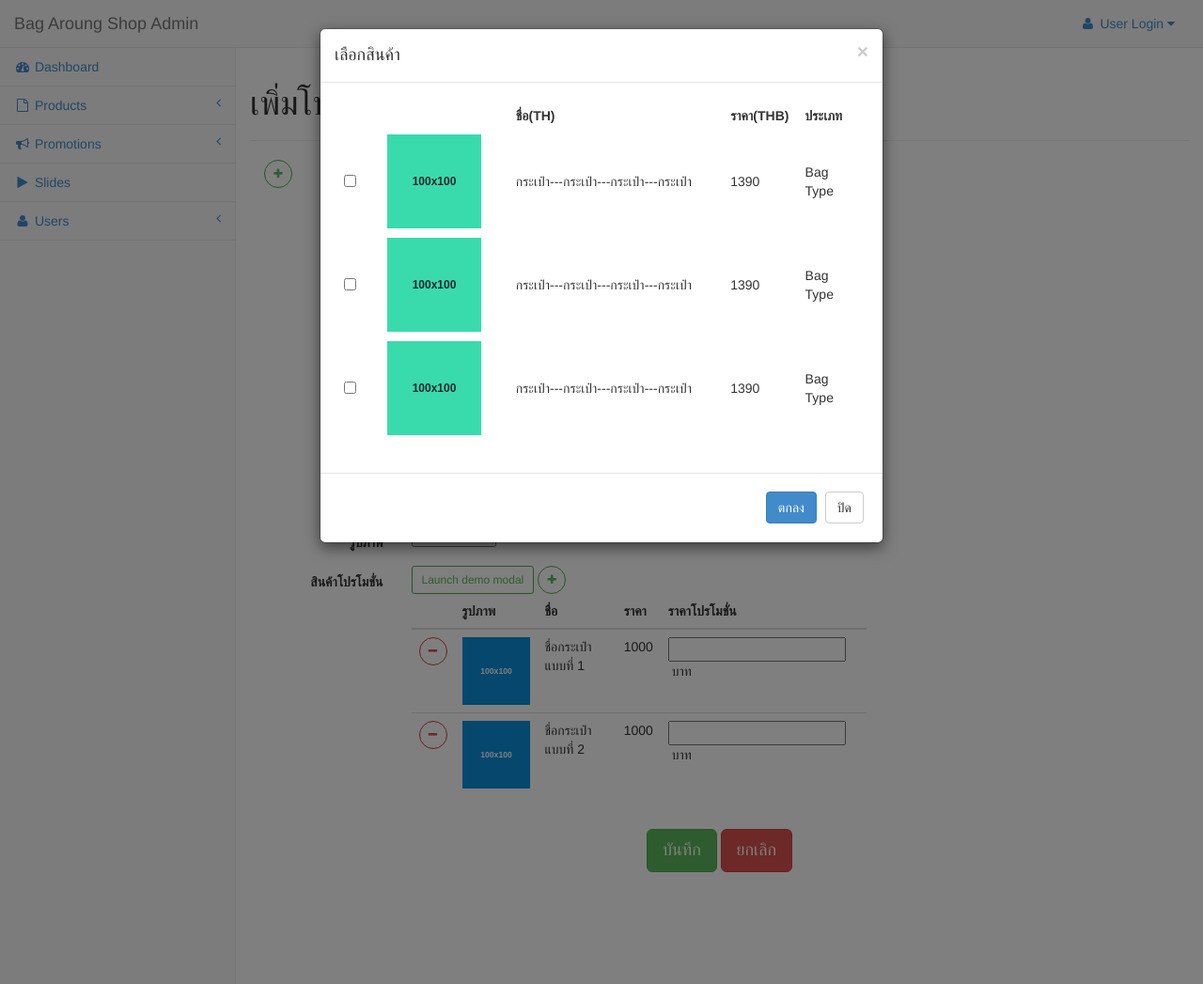
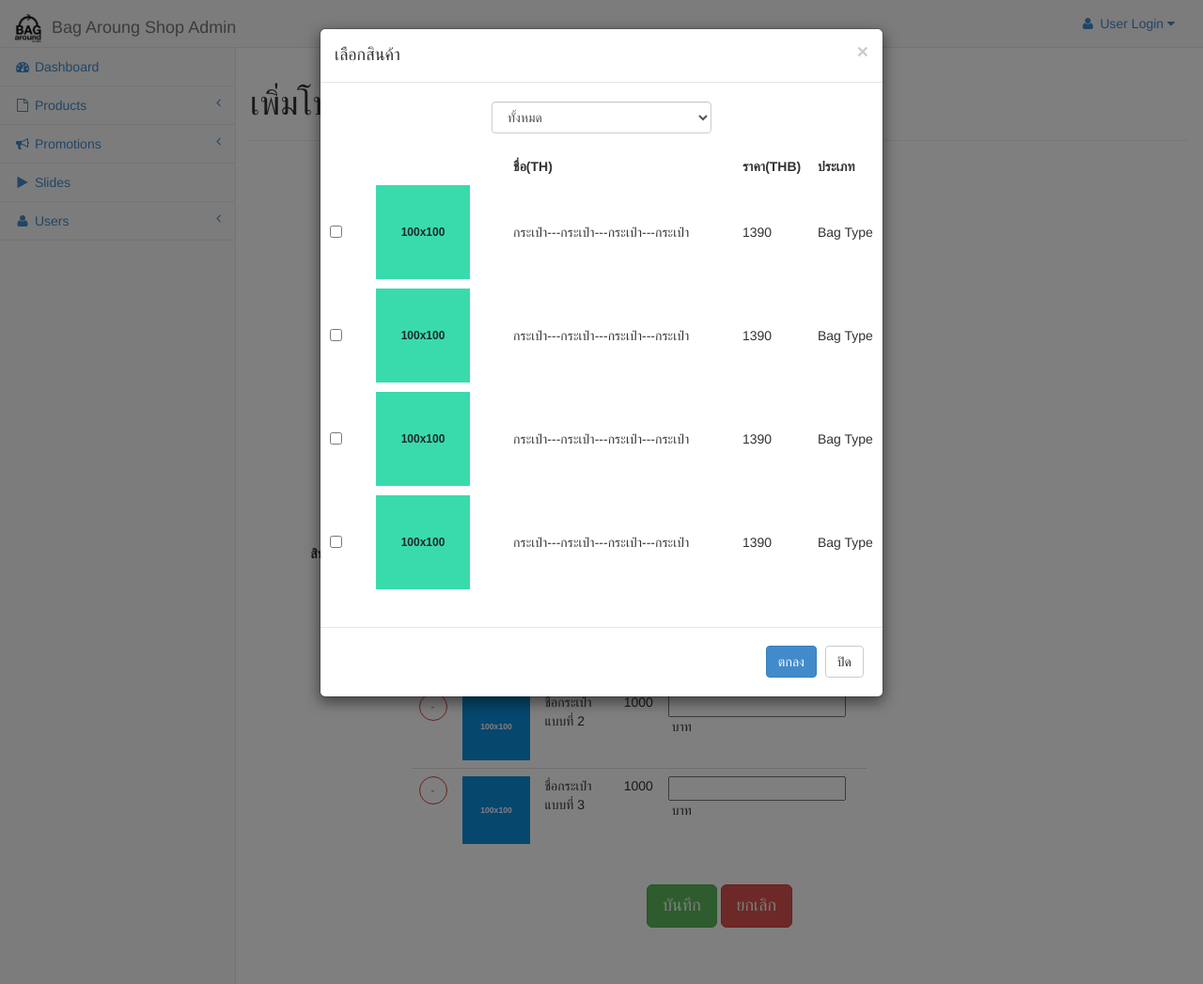
Before and after one commit to cbnuke/Bagaroung_shop, a CodeIgniter app: page /Bagaroung_shop/Promotions/add in a window 1280 px wide, after a click that opens the changed part. Shown: the whole page at 94% size. Run offline with CodeIgniter, Linux system fonts and the light colour scheme.

Commit message:
admin form

```diff
--- a/application/views/admin/form_product.php
+++ b/application/views/admin/form_product.php
@@ -114,7 +114,7 @@
         </div>
 
         <div class="form-group">
-            <label class="col-sm-2 control-label">Type</label>
+            <label class="col-sm-2 control-label">ประเภทสินค้า</label>
             <div class="col-sm-3">
                 <select class="form-control">
                     <option>Type 1</option>
--- a/application/views/admin/form_promotion.php
+++ b/application/views/admin/form_promotion.php
@@ -1,3 +1,12 @@
+<script>
+    function deleteRow(r)
+    {
+        var i = r.parentNode.parentNode.rowIndex;
+        document.getElementById("tb_products_promotion").deleteRow(i);
+    }
+</script>
+
+
 <div class="row">
     <div class="page-header">
         <h1>
@@ -5,11 +14,9 @@
         </h1>
     </div>
 </div>
-<!-- Button trigger modal -->
-<button class="btn btn-outline btn-circle btn-success btn-sm" data-toggle="modal" data-target="#myModal">
-    <i class="fa fa-plus fa-fw"></i>
-</button>
+
 <div class="row">
+
     <form class="form-horizontal" role='form'>
         <div class="form-group">
             <label class="col-sm-2 control-label">ชื่อ</label>
@@ -59,13 +66,10 @@
             <div class="col-sm-6">
                 <div class="pull-left">
                     <!-- Button trigger modal -->
-                    <button class="btn btn-outline btn-success btn-sm" data-toggle="modal" data-target="#myModal">
-                        Launch demo modal
-                    </button>
-                    <button class="btn btn-outline btn-circle btn-success btn-sm" data-toggle="modal" data-target="#myModal"><i class="fa fa-plus fa-fw"></i></button>
+                    <input type="button" class="btn btn-outline btn-circle btn-success btn-sm" data-toggle="modal" data-target="#myModal" value="+" >
                 </div>
                 <br>
-                <table class="table table-responsive">
+                <table id="tb_products_promotion" class="table table-responsive" >
                     <thead>
                         <tr>
                             <th></th>
@@ -78,18 +82,22 @@
                     </thead>
                     <tbody>
                         <tr>
-                            <td align="center"><button class="btn btn-outline btn-circle btn-danger btn-sm"><i class="fa fa-minus fa-fw"></i></button></td>
+                            <td align="middle"><input type="button" class="btn btn-outline btn-circle btn-danger btn-sm" value="-" onclick="deleteRow(this)"></td>
                             <td align="center"><img data-src="holder.js/100x100/auto/sky" class="img-responsive" alt="Generic placeholder thumbnail"></td>
                             <td>ชื่อกระเป๋าแบบที่ 1</td>
                             <td align="center">1000</td>
                             <td><input type="text" name="" value=""><span>&nbsp;บาท</span></td>
                         </tr>
                         <tr>
-                            <td align="center"><button class="btn btn-outline btn-circle btn-danger btn-sm"><i class="fa fa-minus fa-fw"></i></button></td>
+                            <td align="middle"><input type="button" class="btn btn-outline btn-circle btn-danger btn-sm" value="-" onclick="deleteRow(this)"></td>
                             <td align="center"><img data-src="holder.js/100x100/auto/sky" class="img-responsive" alt="Generic placeholder thumbnail"></td>
                             <td>ชื่อกระเป๋าแบบที่ 2</td>
                             <td align="center">1000</td>
                             <td><input type="text" name="" value=""><span>&nbsp;บาท</span></td>
+                        </tr>
+                        <tr><td align="middle"><input type="button" class="btn btn-outline btn-circle btn-danger btn-sm" value="-" onclick="deleteRow(this)"></td>
+                            <td align="center"><img data-src="holder.js/100x100/auto/sky" class="img-responsive" alt="Generic placeholder thumbnail"></td>
+                            <td>ชื่อกระเป๋าแบบที่ 3</td><td align="center">1000</td><td><input type="text" name="" value=""><span>&nbsp;บาท</span></td>
                         </tr>
                     </tbody>
                 </table>
@@ -104,7 +112,9 @@
         </div>
     </form>
 
+</div>
 
+<div class="row">
     <!-- Modal -->
     <div class="modal fade" id="myModal" tabindex="-1" role="dialog" aria-labelledby="myModalLabel" aria-hidden="true">
         <div class="modal-dialog">
@@ -113,7 +123,24 @@
                     <button type="button" class="close" data-dismiss="modal" aria-hidden="true">&times;</button>
                     <h4 class="modal-title" id="myModalLabel">เลือกสินค้า</h4>
                 </div>
-                <div class="modal-body">
+                <div class="modal-body ">
+                    <div class="row" >
+                        <div class="col-lg-3">  </div>
+                        <div class="col-lg-6">
+                            <div class="col-sm-12">
+                                <select class="form-control">
+                                    <option>ทั้งหมด</option>
+                                    <option>Type 2</option>
+                                    <option>Type 3</option>
+                                    <option>Type 4</option>
+                                    <option>Type 5</option>
+                                </select>
+                            </div>
+                        </div>
+                        <div class="col-lg-3">  </div>
+                    </div>
+                    <br>
+                    <div class="row">
                         <table class="table-condensed table-responsive">
                             <thead>
                                 <tr>
@@ -128,7 +155,7 @@
                             <tbody>
                                 <tr>
                                     <td>
-                                    <input type="checkbox" value="">
+                                        <input type="checkbox" class="a" id="3" >
                                     </td>
                                     <td><img data-src="holder.js/100x100/auto/vine" class="img-responsive" alt="Generic placeholder thumbnail">  </td>
                                     <td>กระเป๋า---กระเป๋า---กระเป๋า---กระเป๋า</td>
@@ -137,7 +164,7 @@
                                 </tr>
                                 <tr>
                                     <td>
-                                    <input type="checkbox" value="">
+                                        <input type="checkbox" class="a" id="4" >
                                     </td>
                                     <td><img data-src="holder.js/100x100/auto/vine" class="img-responsive" alt="Generic placeholder thumbnail">  </td>
                                     <td>กระเป๋า---กระเป๋า---กระเป๋า---กระเป๋า</td>
@@ -146,7 +173,16 @@
                                 </tr>
                                 <tr>
                                     <td>
-                                    <input type="checkbox" value="">
+                                        <input type="checkbox" class="a" id="5">
+                                    </td>
+                                    <td><img src="holder.js/100x100/auto/vine" class="img-responsive" alt="Generic placeholder thumbnail">  </td>
+                                    <td>กระเป๋า---กระเป๋า---กระเป๋า---กระเป๋า</td>
+                                    <td>1390</td>
+                                    <td>Bag Type</td>
+                                </tr>
+                                <tr>
+                                    <td>
+                                        <input type="checkbox" class="a" id="6" >
                                     </td>
                                     <td><img data-src="holder.js/100x100/auto/vine" class="img-responsive" alt="Generic placeholder thumbnail">  </td>
                                     <td>กระเป๋า---กระเป๋า---กระเป๋า---กระเป๋า</td>
@@ -154,12 +190,14 @@
                                     <td>Bag Type</td>
                                 </tr>
 
+
                             </tbody>
 
                         </table>
                     </div>
+                </div>
                 <div class="modal-footer">
-                    <button type="button" class="btn btn-primary">ตกลง</button>
+                    <input type="button" class="btn btn-primary" id="button" value='ตกลง'>
                     <button type="button" class="btn btn-default" data-dismiss="modal">ปิด</button>
                 </div>
             </div>
@@ -167,3 +205,35 @@
     </div>
 
 </div>
+<?= js('jquery.js'); ?>
+<script language="javascript">
+    $(document).ready(function() {
+        $("#button").click(function() {
+            var selected = $(".a:checked").map(function() {
+                return this.id;
+            }).toArray();
+            //alert(selected.join(","));
+            if (selected.length > 0) {
+                var row = '';
+                $.each(selected, function(index, value) {
+
+                    $('#tb_products_promotion tbody > tr').remove();
+                    //alert(index + ': ' + value);
+                    row += '<tr>';
+                    row += '<td align="middle"><input type="button" class="btn btn-outline btn-circle btn-danger btn-sm" value="-" onclick="deleteRow(this)"></td>';
+                    row += '<td align="center"><img src="http://localhost/Bagaroung_shop/assets/img/logo.png" style="width: 100px; height: 100px" class="img-responsive"></td>';
+                    row += '<td>ชื่อกระเป๋าแบบที่ 2</td>';
+                    row += '<td align="center">1000</td>';
+                    row += '<td><input type="text" name="" value=""><span>&nbsp;บาท</span></td>';
+                    row += '</tr>';
+
+                    console.log(index + ' == ' + value + '---' + row);
+
+                });
+                $('#tb_products_promotion').append(row);
+            }
+            $('#myModal').modal('hide');
+        });
+    });
+
+</script>
--- a/application/views/admin/theme_footer_admin.php
+++ b/application/views/admin/theme_footer_admin.php
@@ -11,10 +11,6 @@
         </div><!-- /#wrapper -->
 
         <!-- Core Scripts - Include with every page -->
-<!--        <script src="http://code.jquery.com/jquery-2.1.1.min.js"></script>
-        <script src="js/bootstrap.min.js"></script>
-        <script src="js/plugins/metisMenu/jquery.metisMenu.js"></script>
-        <script src="js/docs.min.js"></script>-->
         <?=js('jquery.js');?>
         <?=js('bootstrap.js');?>
         <?=js('plugins/metisMenu/jquery.metisMenu.js');?>
--- a/application/views/admin/theme_header_admin.php
+++ b/application/views/admin/theme_header_admin.php
@@ -13,15 +13,11 @@
         <meta name="viewport" content="width=device-width, initial-scale=1.0">
         <meta name="description" content="">
         <meta name="author" content="VoRD">
-
-        <!-- Core CSS - Include with every page -->
-        <!--        <link href="css/bootstrap.min.css" rel="stylesheet">-->
-        <!--        <link href="font-awesome/css/font-awesome.css" rel="stylesheet"> -->
+        <link rel="shortcut icon" href="<?php echo base_url() . 'assets/img/favicon.ico'; ?>">
         <?php echo css('bootstrap.css'); ?>
         <?php echo css('font-awesome.css'); ?>
 
         <!-- SB Admin CSS - Include with every page -->
-        <!--        <link href="css/sb-admin.css" rel="stylesheet">-->
         <?php echo css('sb-admin.css'); ?>
 
     </head>
@@ -36,11 +32,12 @@
                         <span class="icon-bar"></span>
                         <span class="icon-bar"></span>
                     </button>
-                    <a class="navbar-brand" href="index.html">Bag Aroung Shop Admin</a>
+
+                    <a class="navbar-brand" href=""><?php echo img('logo.png', array('height' => '30px')); ?>&nbsp;Bag Aroung Shop Admin</a>
                 </div>
                 <!-- /.navbar-header -->
 
-                <ul class="nav navbar-top-links navbar-right">
+                <ul class="nav navbar-top-links navbar-right visible-md visible-lg">
                     <!-- /.dropdown -->
                     <li class="dropdown">
                         <a class="dropdown-toggle" data-toggle="dropdown" href="#">
@@ -52,7 +49,7 @@
                             <li><a href="#"><i class="fa fa-gear fa-fw"></i> Settings</a>
                             </li>
                             <li class="divider"></li>
-                            <li><a href="login.php"><i class="fa fa-sign-out fa-fw"></i> Logout</a>
+                            <li><a href=""><i class="fa fa-sign-out fa-fw"></i> Logout</a>
                             </li>
                         </ul>
                         <!-- /.dropdown-user -->
@@ -73,20 +70,20 @@
                                 <a href="#"><i class="fa fa-file-o fa-fw"></i>&nbsp;Products<span class="fa arrow"></span></a>
                                 <ul class="nav nav-second-level">
                                     <li>
-                                        <?= anchor('Products/add','<i class="fa fa-plus-circle fa-fw"></i>&nbsp;เพิ่มสินค้า');?>
+                                        <?= anchor('Products/add', '<i class="fa fa-plus-circle fa-fw"></i>&nbsp;เพิ่มสินค้า'); ?>
                                     </li>
                                     <li>
-                                        <?= anchor('Products','<i class="fa fa-list fa-fm "></i>&nbsp;รายการสินค้า'); ?>
+                                        <?= anchor('Products', '<i class="fa fa-list fa-fm "></i>&nbsp;รายการสินค้า'); ?>
                                     </li>
                                     <!-- Product type -->
                                     <li>
                                         <a href="#">&nbsp;Product Types <span class="fa arrow"></span></a>
                                         <ul class="nav nav-third-level">
                                             <li>
-                                                <?= anchor('ProductTypes/add','<i class="fa fa-plus-circle fa-fw"></i>&nbsp;เพิ่มประเภทสินค้า')?>
+                                                <?= anchor('ProductTypes/add', '<i class="fa fa-plus-circle fa-fw"></i>&nbsp;เพิ่มประเภทสินค้า') ?>
                                             </li>
                                             <li>
-                                                <?= anchor('ProductTypes','<i class="fa fa-list fa-fm "></i>&nbsp;รายการประเภทสินค้า')?>
+                                                <?= anchor('ProductTypes', '<i class="fa fa-list fa-fm "></i>&nbsp;รายการประเภทสินค้า') ?>
                                             </li>
                                         </ul>
                                         <!-- /.nav-third-level -->
@@ -100,13 +97,13 @@
                                 <a href="#"><i class="fa fa-bullhorn fa-fw"></i>&nbsp;Promotions<span class="fa arrow"></span></a>
                                 <ul class="nav nav-second-level">
                                     <li>
-                                        <?= anchor('Promotions/add','<i class="fa fa-plus-circle fa-fw"></i>&nbsp;สร้างโปรโมชั่น')?>
+                                        <?= anchor('Promotions/add', '<i class="fa fa-plus-circle fa-fw"></i>&nbsp;สร้างโปรโมชั่น') ?>
                                     </li>
                                     <li>
                                         <a href="#"><i class="fa fa-pencil-square-o fa-fw"></i>&nbsp;โปรโมชั่นปัจจุบัน</a>
                                     </li>
                                     <li>
-                                        <?= anchor('Promotions','<i class="fa fa-list fa-fm "></i>&nbsp;รายการโปรโมชั่นทั้งหมด')?>
+                                        <?= anchor('Promotions', '<i class="fa fa-list fa-fm "></i>&nbsp;รายการโปรโมชั่นทั้งหมด') ?>
                                     </li>
                                     <li>
                                         <a href="#"><i class="fa fa-trash-o fa-fw"></i>&nbsp;โปรโมชั่นหมดอายุ</a>
@@ -115,7 +112,7 @@
                             </li>
                             <!-- Slides -->
                             <li>
-                                <?= anchor('slides','<i class="fa fa-play fa-fw"></i>&nbsp;Slides')?>
+                                <?= anchor('slides', '<i class="fa fa-play fa-fw"></i>&nbsp;Slides') ?>
 <!--                                <a href="slides"><i class="fa fa-play fa-fw"></i>&nbsp;Slides</a>                             -->
                             </li>
                             <!-- User -->
@@ -123,14 +120,19 @@
                                 <a href="#"><i class="fa fa-user fa-fw"></i>&nbsp;Users<span class="fa arrow"></a>
                                 <ul class="nav nav-second-level">
                                     <li>
-                                        <?=  anchor('Users/add','<i class="fa fa-plus-circle fa-fw"></i>&nbsp;เพิ่มผู้ใช้งาน');?>
+                                        <?= anchor('Users/add', '<i class="fa fa-plus-circle fa-fw"></i>&nbsp;เพิ่มผู้ใช้งาน'); ?>
                                     </li>
                                     <li>
-                                        <?= anchor('Users','<i class="fa fa-users fa-fm "></i>&nbsp;ผู้ใช้ทั้งหมด'); ?>
+                                        <?= anchor('Users', '<i class="fa fa-users fa-fm "></i>&nbsp;ผู้ใช้ทั้งหมด'); ?>
                                     </li>
                                 </ul>
                             </li>
+                            <!--Logout-->
+                            <li class="visible-xs visible-sm">
+                                <?= anchor('', '<i class="fa fa-sign-out fa-fw"></i>&nbsp;ออกจากระบบ'); ?>
+                            </li>
                         </ul>
+
                         <!-- /#side-menu -->
                     </div>
                     <!-- /.sidebar-collapse -->
--- a/application/views/admin/users.php
+++ b/application/views/admin/users.php
@@ -4,8 +4,9 @@
     </div>
 </div>
 <div class="row">
-    <?= anchor('Users/add ', '<i class="fa fa-plus fa-lg"></i>&nbsp;เพิ่มผู้ใช้งาน', 'type="button" class="btn btn-success pull-right btn-lg"'); ?>
+    <?= anchor('Users/add', '<i class="fa fa-plus fa-lg"></i>&nbsp;เพิ่มผู้ใช้งาน', 'type="button" class="btn btn-success pull-right btn-lg"'); ?>
 </div>
+<br>
 <div class="row">
     <table class="table table-responsive">
         <thead>
```
Also changed, not shown: application/controllers/Login.php (deleted, +0 -63 lines), application/views/admin/form_user.php (+9 -8 lines). Lines whose indentation alone changed are shown as unchanged.
